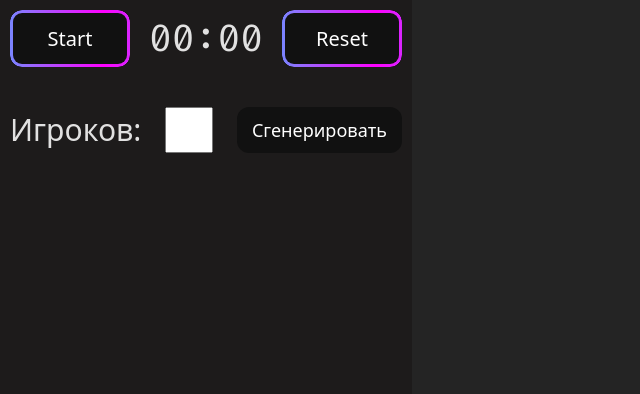
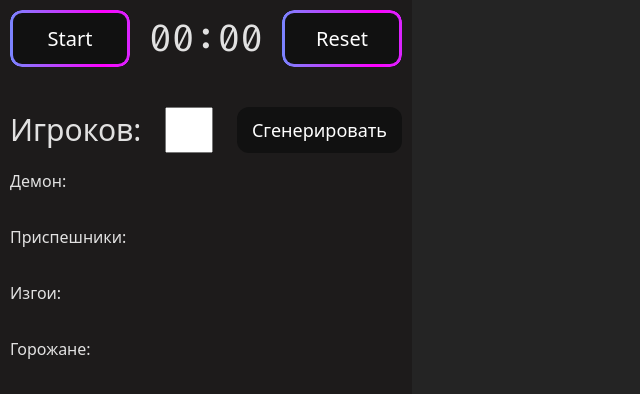
Before and after one commit to oldblacktree/clocktower, a React (Vite) app: page / in a window 1280 px wide. Shown: the top 394 px of the page, without its empty margins (0-640 px from the left). Built offline with nearby package versions, Linux system fonts and the light colour scheme.

Commit message:
arbeiten generation role layout

```diff
--- a/src/App.css
+++ b/src/App.css
@@ -33,3 +33,13 @@ button {
 .generate input {
   font-size: 30px;
 }
+
+.role {
+  display: flex;
+}
+
+.role ul {
+  display: flex;
+  flex-direction: column;
+  justify-content: space-between;
+}
--- a/src/App.jsx
+++ b/src/App.jsx
@@ -2,32 +2,24 @@ import { useState } from "react";
 import "./App.css";
 import Timer from "./components/Timer/Timer";
 import {
-  roleLayouts,
-  demons,
-  minions,
-  outsiders,
-  townsfolks,
+  roleLayoutsAll,
+  demonsAll,
+  minionsAll,
+  outsidersAll,
+  townsfolksAll,
 } from "./constant";
 
-let roleLayout, demon, minion, outsider, townsfolk;
+let roleLayout, demons, minions, outsiders, townsfolks;
 
 function App() {
   const [gamersNumber, setGamersNumber] = useState("");
-  const [isGenerateRole, generateRole] = useState(false);
+  const [isGenerateRoleClick, generateRoleClick] = useState(false);
 
   function handleGenerateRoleClick() {
-    generateRole(true);
+    generateRoleClick(true);
+    pickRoles(gamersNumber);
 
-    roleLayout = roleLayouts[gamersNumber];
-    demon = getRandomItems(demons, roleLayout.demons)[0];
-
-    // если демон изменяет число изгоев
-    if (demon.hasOwnProperty("outsiderMod")) {
-      if (typeof demon.outsiderMod === "number") {
-        roleLayout.outsiders = roleLayout.outsiders + demon.outsiderMod;
-        roleLayout.townsfolks = roleLayout.townsfolks - demon.outsiderMod;
-      }
-    }
+    console.log("asdf");
   }
 
   return (
@@ -41,32 +33,50 @@ function App() {
           value={gamersNumber}
           onChange={(e) => setGamersNumber(e.target.value)}
         />
-        <button
-          onClick={() => handleGenerateRoleClick()}
-          disabled={isGenerateRole}
-        >
-          Сгенерировать
-        </button>
+        <button onClick={() => handleGenerateRoleClick()}>Сгенерировать</button>
       </div>
 
-      {isGenerateRole && (
-        <div className="roles">
-          <div>
-            <p>Демон:</p>
-            <p>{demon.nameRu}</p>
-          </div>
-          <div>
-            <p>Приспешники:</p>
-            <p></p>
-          </div>
+      <div className="roles">
+        <div className="role">
+          <p>Демон:</p>
+          <ul>
+            {demons &&
+              demons.map((item, index) => <li key={index}>{item.nameRu}</li>)}
+          </ul>
         </div>
-      )}
+        <div className="role">
+          <p>Приспешники:</p>
+          <ul>
+            {minions &&
+              minions.map((item, index) => <li key={index}>{item.nameRu}</li>)}
+          </ul>
+        </div>
+        <div className="role">
+          <p>Изгои:</p>
+          <ul>
+            {outsiders &&
+              outsiders.map((item, index) => (
+                <li key={index}>{item.nameRu}</li>
+              ))}
+          </ul>
+        </div>
+        <div className="role">
+          <p>Горожане:</p>
+          <ul>
+            {townsfolks &&
+              townsfolks.map((item, index) => (
+                <li key={index}>{item.nameRu}</li>
+              ))}
+          </ul>
+        </div>
+      </div>
     </>
   );
 }
 
 export default App;
 
+//выбирает рандомныt items из массива
 function getRandomItems(arr, count = 1) {
   if (!arr || arr.length === 0 || count <= 0) return [];
 
@@ -84,7 +94,38 @@ function getRandomItems(arr, count = 1) {
   return result;
 }
 
-// Пример использования
-const characters = ["Demons", "Minions", "Outsiders", "Townsfolks"];
-const randomCharacters = getRandomItems(characters, 3);
-console.log(randomCharacters);
+//сделать раскладку по персонажам
+function pickRoles(playersNumber) {
+  roleLayout = roleLayoutsAll[playersNumber];
+
+  demons = getRandomItems(demonsAll, roleLayout.demons);
+  changeOutsidersNumber(demons);
+
+  minions = getRandomItems(minionsAll, roleLayout.minions);
+  changeOutsidersNumber(minions);
+
+  outsiders = getRandomItems(outsidersAll, roleLayout.outsiders);
+  townsfolks = getRandomItems(townsfolksAll, roleLayout.townsfolks);
+}
+
+function changeOutsidersNumber(arr) {
+  arr.forEach((role) => {
+    if (role.hasOwnProperty("outsiderMod")) {
+      if (typeof role.outsiderMod === "number") {
+        roleLayout.outsiders = roleLayout.outsiders + role.outsiderMod;
+        roleLayout.townsfolks = roleLayout.townsfolks - role.outsiderMod;
+
+        console.log(
+          role.nameRu + "изменил число изгоев на " + role.outsiderMod
+        );
+      }
+      if (Array.isArray(role.outsiderMod)) {
+        let number = getRandomItems(role.outsiderMod)[0];
+        roleLayout.outsiders = roleLayout.outsiders + number;
+        roleLayout.townsfolks = roleLayout.townsfolks - number;
+
+        console.log(role.nameRu + "изменил число изгоев на " + number);
+      }
+    }
+  });
+}
--- a/src/constant.js
+++ b/src/constant.js
@@ -1,4 +1,4 @@
-export const townsfolks = [
+export const townsfolksAll = [
   {
     name: "Investigator",
     nameRu: "Сыщик",
@@ -53,7 +53,7 @@ export const townsfolks = [
   },
 ];
 
-export const outsiders = [
+export const outsidersAll = [
   {
     name: "Drunk",
     nameRu: "Пьяница",
@@ -72,10 +72,11 @@ export const outsiders = [
   },
 ];
 
-export const minions = [
+export const minionsAll = [
   {
     name: "Godfather",
     nameRu: "Крестный отец",
+    outsiderMod: [-1, 1],
   },
   {
     name: "Assassin",
@@ -88,11 +89,10 @@ export const minions = [
   {
     name: "Devilsadvocate",
     nameRu: "Адвокат дьявола",
-    outsiderMod: [-1, 1],
   },
 ];
 
-export const demons = [
+export const demonsAll = [
   {
     name: "Imp",
     nameRu: "Черт",
@@ -112,7 +112,7 @@ export const demons = [
   },
 ];
 
-export const roleLayouts = {
+export const roleLayoutsAll = {
   5: {
     demons: 1,
     minions: 1,
```
